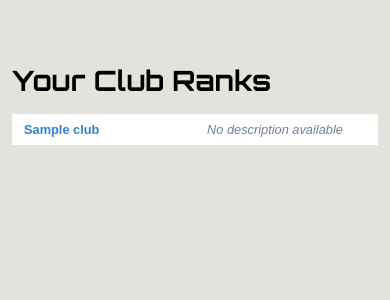
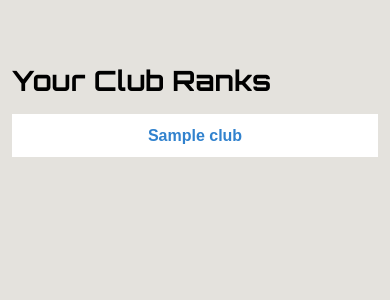
Before and after one commit to skvortsovden/strava-board, a Flask app: template templates/my-ranks.html in a window 390 px wide. Shown: the part 48-348 px from the top of the page. Run offline with Flask 3, Linux system fonts and the light colour scheme; the template is opened without the code that fills it: most values are stand-ins (such as "Sample title", 1, 10 or a date in 2020); some libraries are stand-ins or nearby versions.

Commit message:
Improve club lists and stats table layout
- Removed club descriptions from /my-clubs and /my-ranks pages for cleaner layout
- Made club names bigger on mobile (1.25em) with increased padding
- Added dedicated club-list-table styling with better touch targets
- Fixed stats table alignment to center values instead of right-align
- Simplified templates with proper CSS classes instead of inline styles
- Enhanced mobile experience with larger, more accessible club links
- Adjusted club ranking table column widths (less for Runs, more for Distance)

```diff
--- a/static/style.css
+++ b/static/style.css
@@ -328,15 +328,46 @@ blockquote {
     border-bottom: none;
 }
 
-.stats-table td:last-child {
-    text-align: right;
-    font-weight: 600;
-}
-
 /* Override right alignment for club description tables */
 .stats-table td.text-muted {
     text-align: left;
     font-weight: normal;
+}
+
+/* Center align stats values instead of right align */
+.stats-table td:last-child {
+    text-align: center;
+    font-weight: 600;
+}
+
+/* Club list styling for my-clubs and my-ranks pages */
+.club-list-table td {
+    padding: 16px 12px;
+}
+
+.club-link {
+    color: #3182ce;
+    text-decoration: none;
+    font-weight: 600;
+    font-size: 1.1em;
+    display: block;
+}
+
+.club-link:hover {
+    color: #2c5aa0;
+    text-decoration: underline;
+}
+
+/* Make club names bigger on mobile */
+@media (max-width: 768px) {
+    .club-link {
+        font-size: 1.25em;
+        padding: 4px 0;
+    }
+
+    .club-list-table td {
+        padding: 20px 12px;
+    }
 }
 
 .section-header {
@@ -496,13 +527,13 @@ blockquote {
 
     .club-rank-table th:nth-child(4),
     .club-rank-table td:nth-child(4) { /* Runs */
-        width: 45px;
+        width: 35px;
         text-align: center;
     }
 
     .club-rank-table th:nth-child(5),
     .club-rank-table td:nth-child(5) { /* Distance */
-        width: 100px;
+        width: 110px;
         text-align: center;
     }
 
@@ -583,12 +614,12 @@ blockquote {
 
     .club-rank-table th:nth-child(4),
     .club-rank-table td:nth-child(4) { /* Runs */
-        width: 55px;
+        width: 45px;
     }
 
     .club-rank-table th:nth-child(5),
     .club-rank-table td:nth-child(5) { /* Distance */
-        width: 120px;
+        width: 130px;
     }
 
     .runner-cell img {
@@ -860,12 +891,12 @@ blockquote {
 
     .club-rank-table th:nth-child(4),
     .club-rank-table td:nth-child(4) { /* Runs */
-        width: 65px;
+        width: 55px;
     }
 
     .club-rank-table th:nth-child(5),
     .club-rank-table td:nth-child(5) { /* Distance */
-        width: 120px;
+        width: 130px;
     }
 
     .club-rank-table th:nth-child(6),
--- a/templates/my-ranks.html
+++ b/templates/my-ranks.html
@@ -13,20 +13,13 @@
         {% if my_clubs %}
             <div class="table-container">
                 <div class="table-responsive">
-                    <table class="stats-table">
+                    <table class="stats-table club-list-table">
                         {% for club in my_clubs %}
                         <tr>
                             <td>
-                                <a href="{{ url_for('club_rank', club_slug=club|lower|replace(' ', '-') ) }}" style="color: #3182ce; text-decoration: none; font-weight: 600;">
+                                <a href="{{ url_for('club_rank', club_slug=club|lower|replace(' ', '-') ) }}" class="club-link">
                                     {{ club }}
                                 </a>
-                            </td>
-                            <td class="text-muted">
-                                {% if club_descriptions.get(club) %}
-                                    {{ club_descriptions[club] }}
-                                {% else %}
-                                    <span style="font-style: italic;">No description available</span>
-                                {% endif %}
                             </td>
                         </tr>
                         {% endfor %}
--- a/templates/stats.html
+++ b/templates/stats.html
@@ -60,15 +60,15 @@
                     <div class="table-responsive">
                         <table class="stats-table">
                             <tr>
-                                <td>Runs this year</td>
+                                <td>Total runs</td>
                                 <td>{{ stats.current_year_runs }}</td>
                             </tr>
                             <tr>
-                                <td>Distance this year</td>
+                                <td>Total distance</td>
                                 <td>{{ stats.current_year_kilometers }} km</td>
                             </tr>
                             <tr>
-                                <td>Time this year</td>
+                                <td>Total time</td>
                                 <td>{{ stats.current_year_hours }} hours</td>
                             </tr>
                         </table>
```
Also changed, not shown: templates/my-clubs.html (+2 -9 lines).
